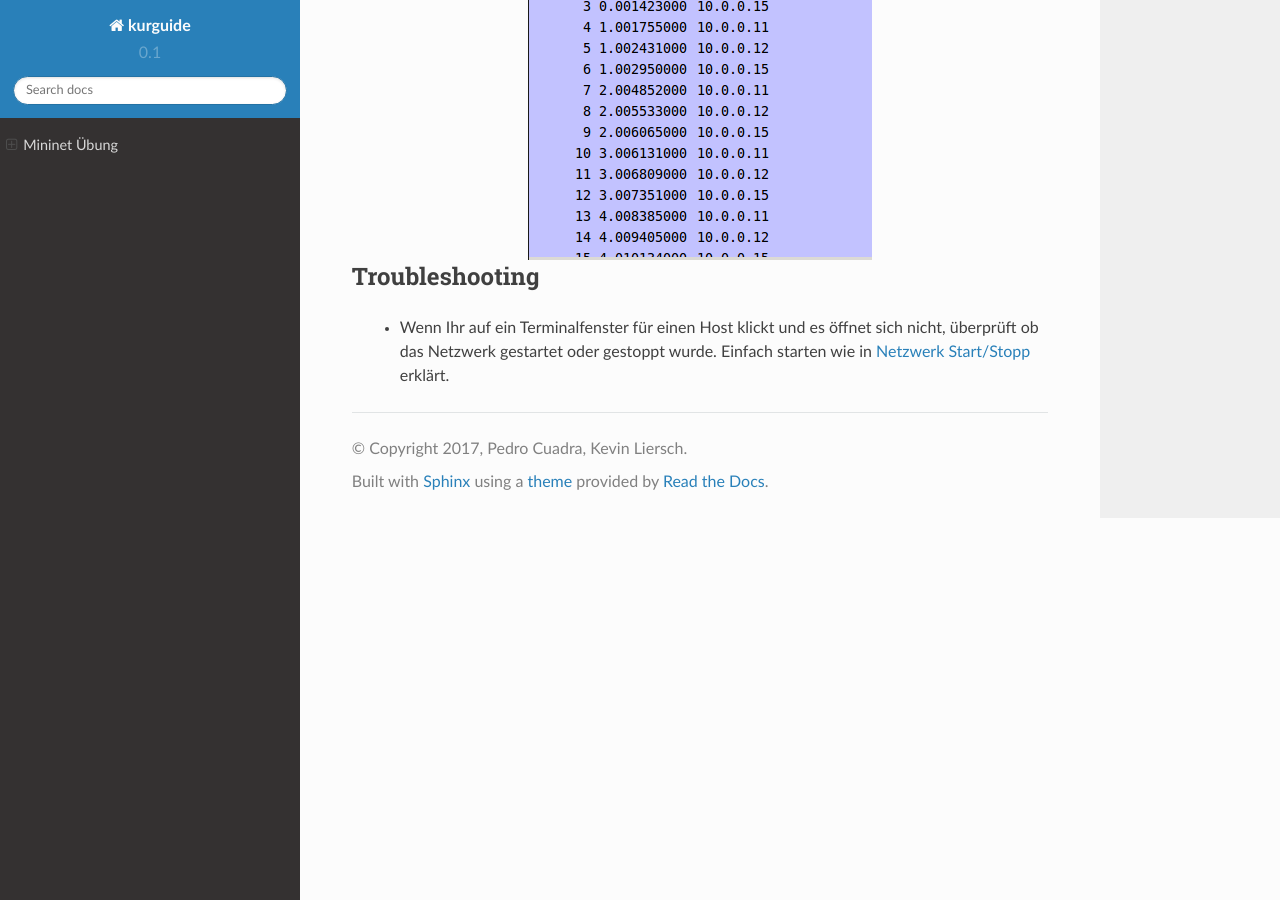
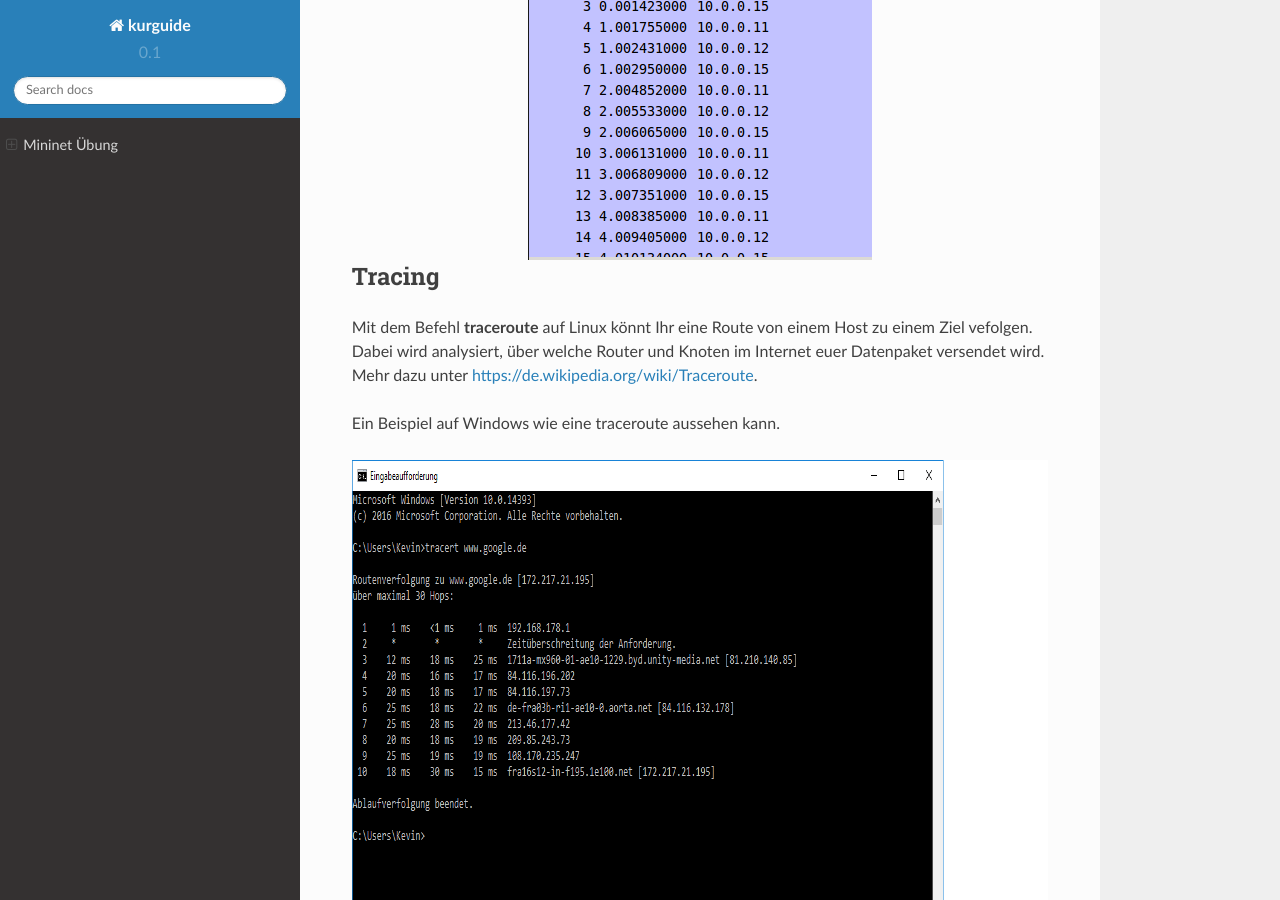
Before and after one commit to pjcuadra/kurguide, a Sphinx documentation site: the page built from source/index.rst, in a window 1280 px wide and 900 px high, scrolled down 13875 px. Built offline with Sphinx 7.4.7 and the Read the Docs theme 2.0.0, drawn with Linux system fonts in a browser that asks for light colours.

Commit message:
added tracing

```diff
--- a/source/index.rst
+++ b/source/index.rst
@@ -239,6 +239,20 @@
    :align: center
    :alt: Wireshark_Broadcast
 
+Tracing
+-------
+
+Mit dem Befehl **traceroute** auf Linux könnt Ihr eine Route von einem Host zu einem Ziel vefolgen.
+Dabei wird analysiert, über welche Router und Knoten im Internet euer Datenpaket versendet wird.
+Mehr dazu unter https://de.wikipedia.org/wiki/Traceroute.
+
+Ein Beispiel auf Windows wie eine traceroute aussehen kann.
+
+.. figure:: _static/tracert.png
+   :scale: 100%
+   :align: center
+   :alt: traceroute
+
 Troubleshooting
 ---------------
 
```
Also changed, not shown: source/_static/tracert.png (added), source/_static/wireshark_broadcast.PNG (added).
